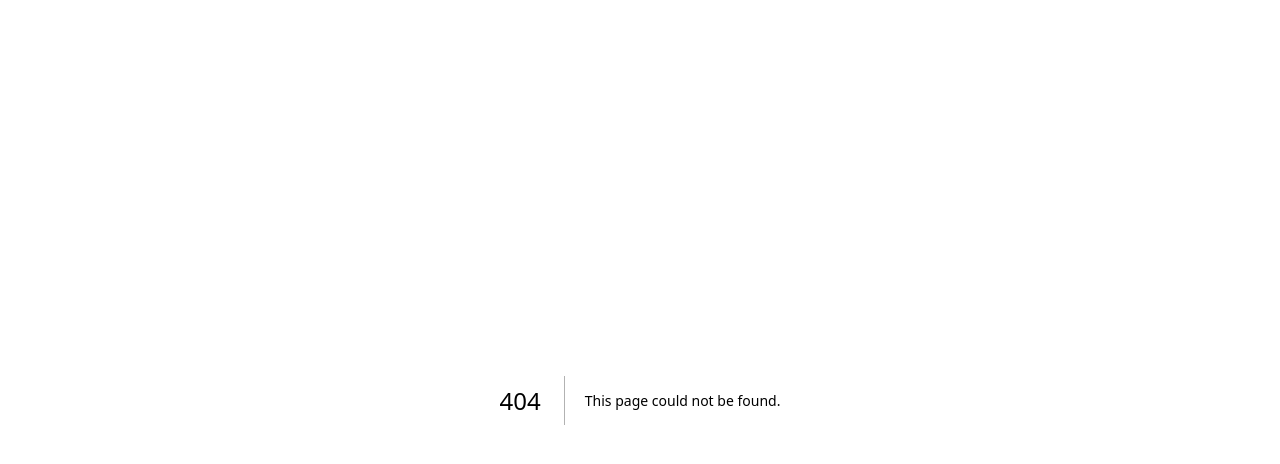
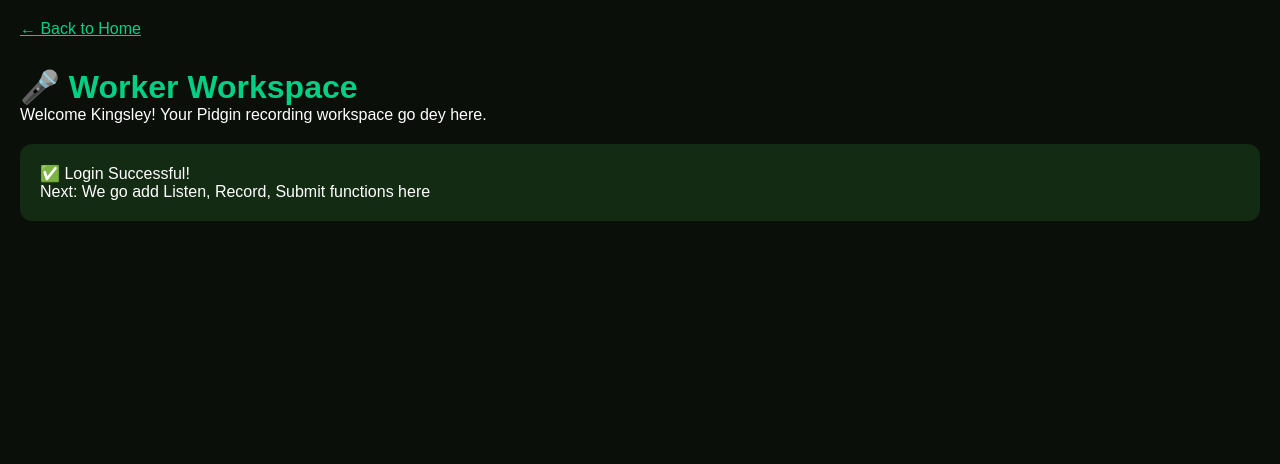
Before and after one commit to tapbombaai-glitch/main-naija-pidgin, a Next.js app: page /worker/dashboard in a window 1280 px wide. Before the commit this address had no page. Shown: the top 464 px of the page. Built offline with nearby package versions, Linux system fonts and the light colour scheme.

Commit message:
Create app/worker/dashboard/page.tsx

```diff
--- /dev/null
+++ b/app/worker/dashboard/page.tsx
@@ -0,0 +1,16 @@
+"use client";
+import Link from "next/link";
+
+export default function WorkerDashboard() {
+  return (
+    <main style={{background:'#0a0f0a', minHeight:'100vh', color:'white', padding:'20px'}}>
+      <Link href="/" style={{color:'#00d084'}}>← Back to Home</Link>
+      <h1 style={{marginTop:'30px', color:'#00d084'}}>🎤 Worker Workspace</h1>
+      <p>Welcome Kingsley! Your Pidgin recording workspace go dey here.</p>
+      <div style={{marginTop:'20px', background:'#132a13', padding:'20px', borderRadius:'12px'}}>
+        <p>✅ Login Successful!</p>
+        <p>Next: We go add Listen, Record, Submit functions here</p>
+      </div>
+    </main>
+  );
+}
```
